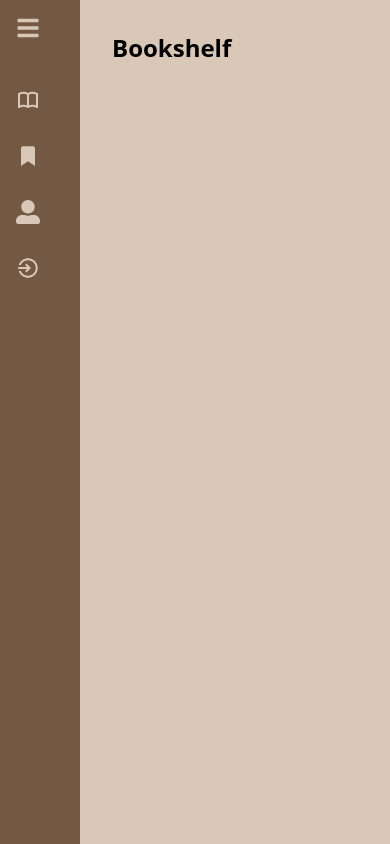
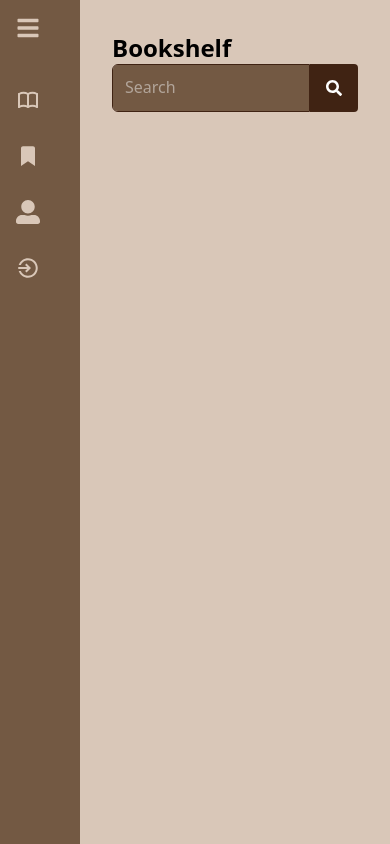
Before and after one commit to AliceSBulhoes/Libris, a React (Vite) app: page /books in a window 390 px wide. Built offline with nearby package versions, Linux system fonts and the light colour scheme.

Commit message:
Alterando estilo de responsividade

```diff
--- a/src/components/Bookshelf.jsx
+++ b/src/components/Bookshelf.jsx
@@ -1,9 +1,11 @@
 import React from 'react'
+import SearchBar from './SearchBar'
 
 const Bookshelf = () => {
   return (
     <div className='p-8 bg-paleta-200 min-h-screen flex-1'>
         <h1 className='text-2xl font-bold'>Bookshelf</h1>
+        <SearchBar/>
     </div>
   )
 }
--- a/src/components/Sidebar.jsx
+++ b/src/components/Sidebar.jsx
@@ -15,7 +15,7 @@ const Sidebar = () => {
     const [isOpen, setIsOpen] = useState(false);
 
     return (
-        <div className={`md:w-60 ${isOpen ? "w-64" : "w-20"} bg-paleta-400 transition-width duration-300 text-paleta-200`}>
+        <div className={`md:w-60 ${isOpen ? "w-64 overflow-y-hidden" : "w-20"} bg-paleta-400 transition-width duration-300 text-paleta-200`}>
             {/* Título do Site */}
             <div className={`flex md:justify-start ${isOpen ? "justify-between" : "justify-start"} items-center p-4`}>
                 {/* Logo e Nome */}
```
